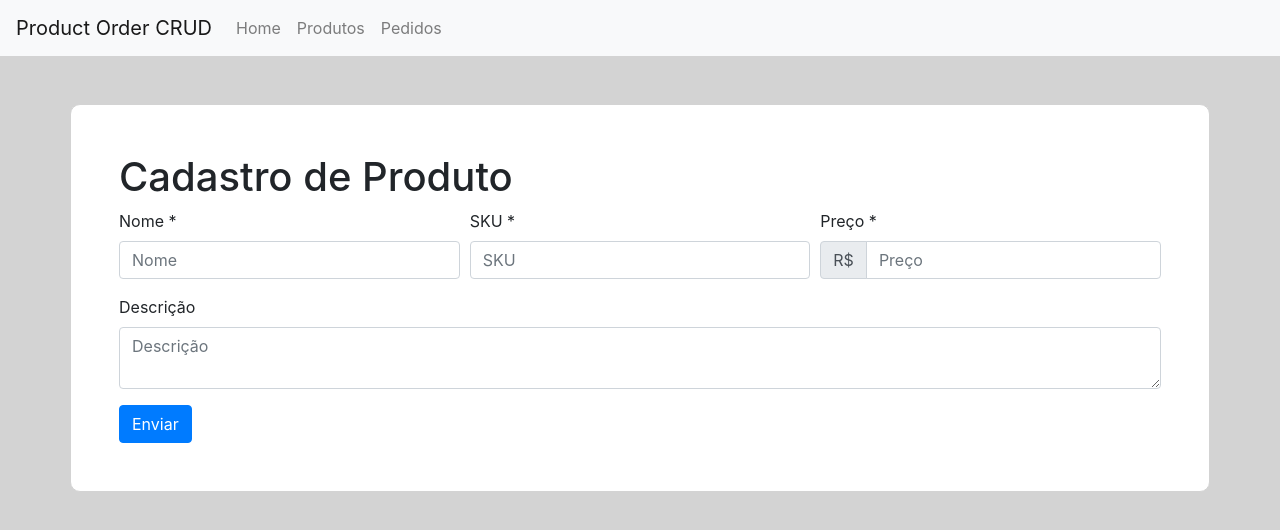
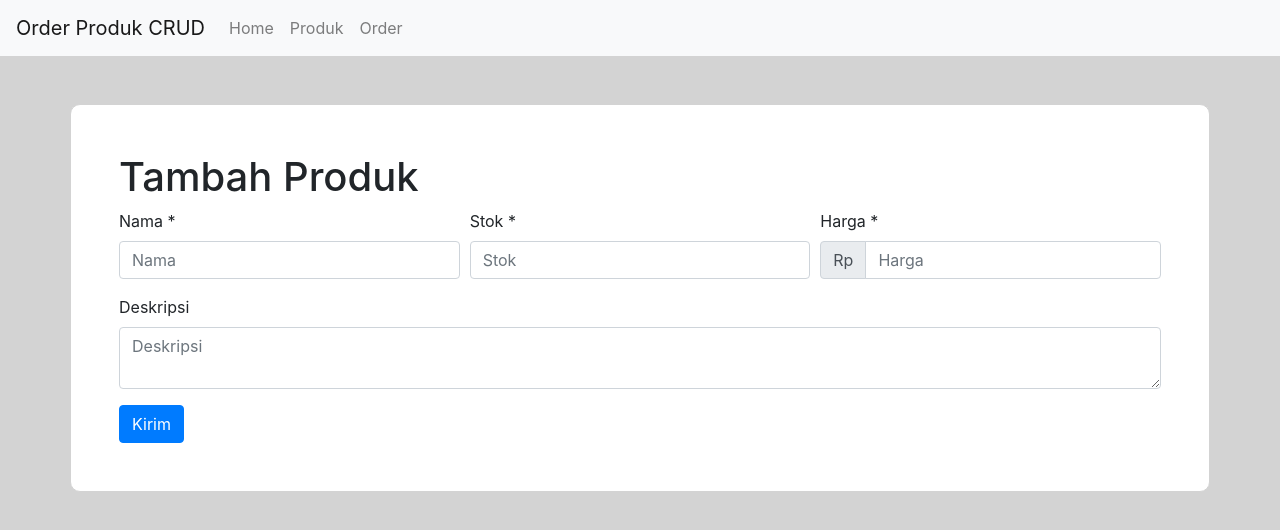
Before and after one commit to mozartfelix/ujian_sismul, a CodeIgniter app: page /ujian_sismul/product/form in a window 1280 px wide. Shown: the top 530 px of the page. Run offline with CodeIgniter, Linux system fonts and the light colour scheme; some libraries are stand-ins or nearby versions.

Commit message:
finish project

```diff
--- a/application/config/database.php
+++ b/application/config/database.php
@@ -78,7 +78,7 @@ $db['default'] = array(
 	'hostname' => 'localhost',
 	'username' => 'root',
 	'password' => '',
-	'database' => 'order_produk',
+	'database' => 'product_order',
 	'dbdriver' => 'mysqli',
 	'dbprefix' => '',
 	'pconnect' => FALSE,
--- a/application/controllers/Product.php
+++ b/application/controllers/Product.php
@@ -30,10 +30,10 @@ class Product extends CI_Controller {
         $form_data = array
         (
             'id' => $id,
-            'sku' => $this->input->post('sku'),
-            'nome' => $this->input->post('nome'),
-            'descricao' => $this->input->post('descricao'),
-            'preco' => $this->input->post('preco')
+            'stok' => $this->input->post('stok'),
+            'nama' => $this->input->post('nama'),
+            'deskripsi' => $this->input->post('deskripsi'),
+            'harga' => $this->input->post('harga')
         );
         if(!$id){
             $send_form = $this->product->createProduct($form_data);
@@ -42,12 +42,12 @@ class Product extends CI_Controller {
         }
 
         if($send_form){
-            $this->session->set_flashdata('mensagem', array('success','Produto salvo com sucesso!'));
+            $this->session->set_flashdata('message', array('success','Produk berhasil dibuat!'));
             redirect('product');
         }
         else
         {
-            $this->session->set_flashdata('mensagem', array('danger','Ops! Dados incorretos!'));
+            $this->session->set_flashdata('message', array('danger','Ups! Datanya salah!'));
             redirect('product/form');
         }
     }
@@ -56,12 +56,12 @@ class Product extends CI_Controller {
     {
         $delete = $this->product->deleteProduct($id);
         if($delete){
-            $this->session->set_flashdata('mensagem', array('success','Produto deletado com sucesso!'));
+            $this->session->set_flashdata('message', array('success','Produk berhasil dihapus!'));
             redirect('product');
         }
         else
         {
-            $this->session->set_flashdata('mensagem', array('danger','Ops! Produto não encontrado!'));
+            $this->session->set_flashdata('message', array('danger','Ups! Produk tidak ditemukan!'));
             redirect('product');
         }
     }
--- a/application/helpers/message_helper.php
+++ b/application/helpers/message_helper.php
@@ -2,11 +2,11 @@
 function write_message()
 {
     $CI = & get_instance();
-    $mensagem = $CI->session->flashdata('mensagem');
-    if(is_array($mensagem))
+    $message = $CI->session->flashdata('message');
+    if(is_array($message))
     {
-        echo '<div class="alert alert-'.$mensagem[0].'" role="alert">';
-        echo $mensagem[1];
+        echo '<div class="alert alert-'.$message[0].'" role="alert">';
+        echo $message[1];
         echo '</div>';
     }
 }
--- a/application/models/Product_model.php
+++ b/application/models/Product_model.php
@@ -11,7 +11,7 @@ class Product_model extends CI_Model {
     public function getProductsByOrderId($id){
         $this->db->join('product_order', 'product_order.product_id = product.id');
         $this->db->join('order', 'product_order.order_id = order.id');
-        $this->db->select('product.nome, product.sku, product.preco, product_order.product_qtd');
+        $this->db->select('product.nama, product.stok, product.harga, product_order.product_qtd');
         $this->db->order_by('product.id');
         $this->db->where('product_order.order_id', $id);
         $this->db->where('order.status', 1);
--- a/application/views/_partials/head.php
+++ b/application/views/_partials/head.php
@@ -1,7 +1,7 @@
 <head>
     <meta charset="utf-8">
     <meta http-equiv="X-UA-Compatible" content="IE=edge">
-    <title>Product Order CRUD</title>
+    <title>Order Produk CRUD</title>
     <meta name="description" content="">
     <meta name="viewport" content="width=device-width, initial-scale=1">
     <meta name="author" content="Guilherme Barbosa">
--- a/application/views/_partials/header.php
+++ b/application/views/_partials/header.php
@@ -1,14 +1,14 @@
 <header class="main-header">
     <nav class="navbar navbar-expand-lg navbar-light bg-light">
-        <a class="navbar-brand" href="<?= base_url('') ?>">Product Order CRUD</a>
+        <a class="navbar-brand" href="<?= base_url('') ?>">Order Produk CRUD</a>
         <button class="navbar-toggler" type="button" data-toggle="collapse" data-target="#navbarNavAltMarkup" aria-controls="navbarNavAltMarkup" aria-expanded="false" aria-label="Toggle navigation">
             <span class="navbar-toggler-icon"></span>
         </button>
         <div class="collapse navbar-collapse" id="navbarNavAltMarkup">
             <div class="navbar-nav">
                 <a class="nav-item nav-link" href="<?= base_url('') ?>">Home</a>
-                <a class="nav-item nav-link" href="<?= base_url('/product') ?>">Produtos</a>
-                <a class="nav-item nav-link" href="<?= base_url('/order') ?>">Pedidos</a>
+                <a class="nav-item nav-link" href="<?= base_url('/product') ?>">Produk</a>
+                <a class="nav-item nav-link" href="<?= base_url('/order') ?>">Order</a>
             </div>
         </div>
     </nav>
--- a/application/views/_partials/product/delete_product_confirm_modal.php
+++ b/application/views/_partials/product/delete_product_confirm_modal.php
@@ -2,17 +2,17 @@
     <div class="modal-dialog modal-dialog-centered" role="document">
         <div class="modal-content">
             <div class="modal-header">
-                <h5 class="modal-title" id="deleteProductModalTitle">Deseja remover o produto selecionado?</h5>
+                <h5 class="modal-title" id="deleteProductModalTitle">Apakah Anda ingin menghapus produk yang dipilih?</h5>
                 <button type="button" class="close" data-dismiss="modal" aria-label="Close">
                     <span aria-hidden="true">&times;</span>
                 </button>
             </div>
             <div class="modal-body">
-                Confirmação necessária!
+                Konfirmasi diperlukan!
             </div>
             <div class="modal-footer">
-                <button type="button" class="btn btn-secondary" data-dismiss="modal">Cancelar</button>
-                <a href="#" class="btn btn-primary" name="confirmDeleteProduct" id="confirmDeleteProduct">Excluir</a>
+                <button type="button" class="btn btn-secondary" data-dismiss="modal">Batal</button>
+                <a href="#" class="btn btn-primary" name="confirmDeleteProduct" id="confirmDeleteProduct">Hapus</a>
             </div>
         </div>
     </div>
--- a/application/views/product/product_form_view.php
+++ b/application/views/product/product_form_view.php
@@ -10,40 +10,40 @@ defined('BASEPATH') OR exit('No direct script access allowed');
     <?php
     $action_form = '/product/save/';
     if(isset($product) && $product){
-        foreach ($product as $produto);
-        $action_form = $action_form.$produto->id ?>
-        <h1>Editar Produto: <?= $produto->nome ?></h1>
+        foreach ($product as $produk);
+        $action_form = $action_form.$produk->id ?>
+        <h1>Edit Produk: <?= $produk->nama ?></h1>
     <?php } else { ?>
-        <h1>Cadastro de Produto</h1>
+        <h1>Tambah Produk</h1>
     <?php } ?>
     <form id="form_product" method="post" enctype="multipart/form-data" action="<?=site_url($action_form)?>">
         <div class="form-row">
             <div class="col-md-4 mb-3">
-                <label for="nome">Nome *</label>
-                <input type="text" class="form-control" id="nome" name="nome" placeholder="Nome" required value="<?= (isset($produto) ? $produto->nome : '') ?>">
+                <label for="nama">Nama *</label>
+                <input type="text" class="form-control" id="nama" name="nama" placeholder="Nama" required value="<?= (isset($produk) ? $produk->nama : '') ?>">
             </div>
             <div class="col-md-4 mb-3">
-                <label for="sku">SKU *</label>
-                <input type="text" class="form-control" id="sku" name="sku" placeholder="SKU" required value="<?= (isset($produto) ? $produto->sku : '') ?>">
+                <label for="stok">Stok *</label>
+                <input type="text" class="form-control" id="stok" name="stok" placeholder="Stok" required value="<?= (isset($produk) ? $produk->stok : '') ?>">
             </div>
             <div class="col-md-4 mb-3">
-                <label for="preco">Preço *</label>
+                <label for="harga">Harga *</label>
                 <div class="input-group">
                     <div class="input-group-prepend">
-                        <span class="input-group-text" id="inputGroupPrepend">R$</span>
+                        <span class="input-group-text" id="inputGroupPrepend">Rp</span>
                     </div>
-                    <input type="number" class="form-control" id="preco" name="preco" placeholder="Preço" min="0" step="0.01" data-number-to-fixed="2" data-number-stepfactor="100" aria-describedby="inputGroupPrepend" required value="<?= (isset($produto) ? $produto->preco : '') ?>">
+                    <input type="number" class="form-control" id="harga" name="harga" placeholder="Harga" min="0" step="0.01" data-number-to-fixed="2" data-number-stepfactor="100" aria-describedby="inputGroupPrepend" required value="<?= (isset($produk) ? $produk->harga : '') ?>">
                 </div>
             </div>
         </div>
         <div class="form-row">
             <div class="col-md-12 mb-3">
-                <label for="descricao">Descrição</label>
-                <textarea class="form-control" id="descricao" name="descricao" placeholder="Descrição"><?= (isset($produto) ? htmlspecialchars($produto->descricao) : '') ?></textarea>
+                <label for="deskripsi">Deskripsi</label>
+                <textarea class="form-control" id="deskripsi" name="deskripsi" placeholder="Deskripsi"><?= (isset($produk) ? htmlspecialchars($produk->deskripsi) : '') ?></textarea>
             </div>
         </div>
-        <button class="btn btn-primary" type="submit">Enviar</button>
-        <?= (isset($produto) ? '<a href="#" data-id="'.base_url('product/delete/'.$produto->id).'" class="btn btn-danger delete-product" data-toggle="modal" data-target="#deleteProductModal">Excluir</a>' : '') ?>
+        <button class="btn btn-primary" type="submit">Kirim</button>
+        <?= (isset($produk) ? '<a href="#" data-id="'.base_url('product/delete/'.$produk->id).'" class="btn btn-danger delete-product" data-toggle="modal" data-target="#deleteProductModal">Hapus</a>' : '') ?>
     </form>
 </div>
 <?php $this->load->view('_partials/product/delete_product_confirm_modal'); ?>
--- a/db/order_produk.sql
+++ b/db/product_order.sql
@@ -3,7 +3,7 @@
 -- https://www.phpmyadmin.net/
 --
 -- Host: localhost
--- Waktu pembuatan: 06 Bulan Mei 2025 pada 11.44
+-- Waktu pembuatan: 06 Bulan Mei 2025 pada 12.40
 -- Versi server: 10.4.32-MariaDB
 -- Versi PHP: 5.6.40
 
@@ -19,7 +19,7 @@ SET time_zone = "+00:00";
 /*!40101 SET NAMES utf8mb4 */;
 
 --
--- Database: `order_produk`
+-- Database: `product_order`
 --
 
 -- --------------------------------------------------------
@@ -45,7 +45,7 @@ CREATE TABLE `product` (
   `stok` int(10) NOT NULL,
   `nama` varchar(90) NOT NULL,
   `deskripsi` longtext DEFAULT NULL,
-  `harga` decimal(10,2) NOT NULL,
+  `harga` int(11) NOT NULL,
   `status` varchar(45) NOT NULL DEFAULT '1'
 ) ENGINE=InnoDB DEFAULT CHARSET=utf8 COLLATE=utf8_general_ci;
 
```
Also changed, not shown: application/controllers/Order.php (+7 -7 lines), application/views/_partials/order/delete_order_confirm_modal.php (+4 -4 lines), application/views/order/order_form_view.php (+11 -11 lines), application/views/order/order_view.php (+9 -8 lines), application/views/product/product_view.php (+14 -13 lines), application/views/welcome_message.php (+13 -13 lines), README.md.
